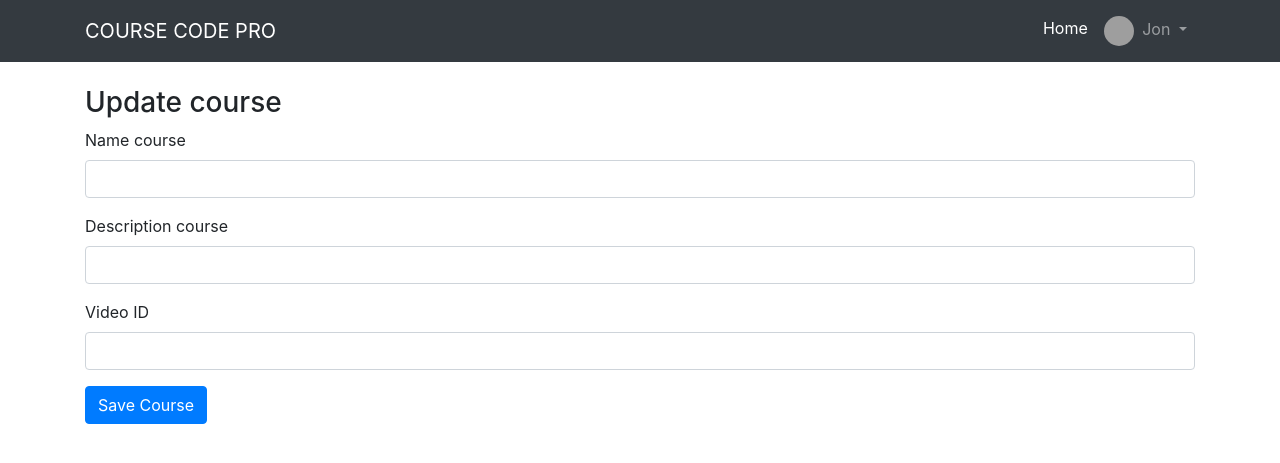
After one commit to dargonJ24/Blog_course, a Node server app: template src/resources/views/courses/update.hbs in a window 1280 px wide. The commit adds this page. Shown: the top 463 px of the page. Run offline with Node 20, Linux system fonts and the light colour scheme; the template is opened without the code that fills it, so the values that code supplies are empty; some libraries are stand-ins or nearby versions; grey boxes are pictures that could not be loaded.

Commit message:
page update : findby id

```diff
--- a/src/app/controllers/MeController.js
+++ b/src/app/controllers/MeController.js
@@ -1,6 +1,7 @@
 import { mongooseToObject, multipleMongooseToObject } from "../../until/mongoose.js";
 import course from "../models/Course.js"
 class  MeController{
+
     //[GET]/me/course/store
     storeCourse(req,res,next){
         course.find({}).
--- a/src/index.js
+++ b/src/index.js
@@ -21,7 +21,10 @@ try{
 app.use(express.static(path.join(dirname(fileURLToPath(import.meta.url)), './public')))
 //set up handlebar
 app.engine('hbs', engine({
-    extname:'.hbs'
+    extname:'.hbs',
+    helpers:{
+        sum :(a,b)=>a+b
+    }
 }));
 
 app.set('view engine', 'hbs');
--- /dev/null
+++ b/src/resources/views/courses/update.hbs
@@ -0,0 +1,23 @@
+<div class="mt-4">
+    <h3>
+        Update course
+    </h3>
+    <form  method="POST" action="/courses/store">
+  <div class="form-group">
+    <label for="name">Name course</label>
+    <input type="text" class="form-control" id="name" value="{{course.name}}" name="name">
+  </div>
+
+  <div class="form-group">
+    <label for="description">Description course</label>
+    <input type="text" class="form-control" id="description" name="description" value="{{course.description}}">
+  </div>
+
+  <div class="form-group">
+    <label for="videoid">Video ID</label>
+    <input type="text" class="form-control" id="videoid" name="videoid" value="{{course.videoid}}">
+  </div>
+
+  <button type="submit" class="btn btn-primary">Save Course</button>
+</form>
+</div>
--- a/src/resources/views/me/storeCourse.hbs
+++ b/src/resources/views/me/storeCourse.hbs
@@ -12,10 +12,14 @@
   <tbody>
      {{#each course}}
     <tr>
-      <th scope="row">{{@index}}</th>
+      <th scope="row">{{sum 1 @index}}</th>
       <td>{{this.name}}</td>
       <td>{{this.description}}</td>
       <td>{{this.createdAt}}</td>
+      <td>
+        <a class="btn btn-link" href="/courses/{{this._id}}/edit" role="button">Update</a>
+        <a class="btn btn-link" href="#" role="button">Delete</a>
+      </td>
     </tr>
     {{/each}}
   </tbody>
--- a/src/routes/course.js
+++ b/src/routes/course.js
@@ -2,6 +2,7 @@ import CourseController from "../app/controllers/CourseController.js";
 import express from "express";
 const courseController = new CourseController();
 const CourseRouter = express.Router();
+CourseRouter.get('/:id/edit', courseController.edit);
 CourseRouter.post('/store', courseController.store);
 CourseRouter.get('/create', courseController.create);
 CourseRouter.get('/:slug', courseController.show);
--- a/src/routes/me.js
+++ b/src/routes/me.js
@@ -2,6 +2,7 @@ import MeController from "../app/controllers/MeController.js";
 import express from "express";
 const meController = new MeController();
 const meRouter = express.Router();
+
 meRouter.get('/courses/store', meController.storeCourse);
 meRouter.get('/',meController.index)
 export default meRouter;
```
Also changed, not shown: src/app/controllers/CourseController.js (+9 -0 lines).
